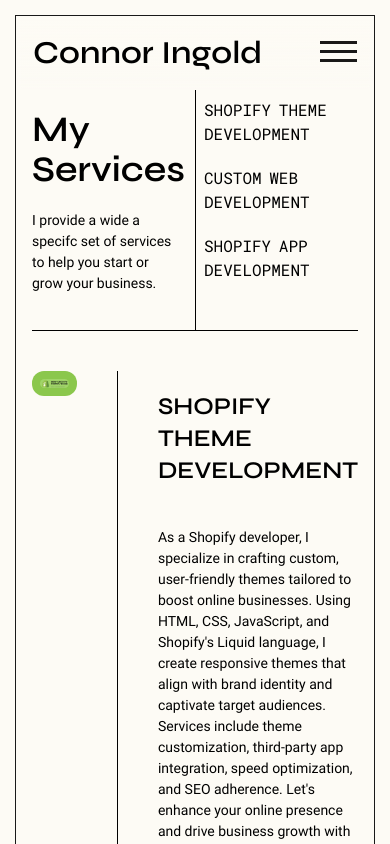
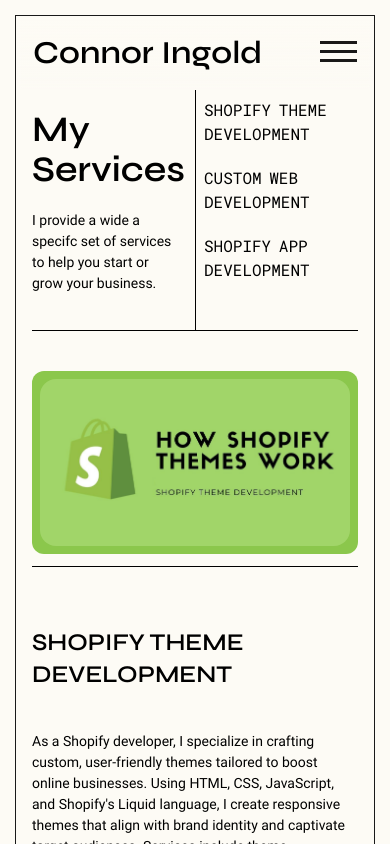
Before and after one commit to ConnorIngold/Personal-Website, a Next.js app: page /services in a window 390 px wide. Shown: the top 844 px of the page. Built offline with nearby package versions, Linux system fonts and the light colour scheme.

Commit message:
mobile fixes

```diff
--- a/components/Service.tsx
+++ b/components/Service.tsx
@@ -10,15 +10,13 @@
 }
 
 
-
 const Service = (props: ServiceData): JSX.Element => {
 	return (
 		// if align is left, then add the class 'flex-row-reverse' to the section
 		<section className={`flex my-5 py-5 gap-10 border-b flex-wrap lg:flex-nowrap ${props.align === 'right' && 'flex-row-reverse'}`}>
+			<div className="flex-1 lg:pr-10 lg:border-b-0 lg:border-r">{props.children}</div>
 
-			<div className="flex-1 pr-10 border-r">{props.children}</div>
-
-			<div className="flex flex-col justify-center flex-1 gap-5 text-left">
+			<div className="flex flex-col justify-center gap-5 text-left lg:flex-1">
 				<h5>{props.title}</h5>
 				<h3 className="font-normal">{props.name}</h3>
 				<h5>{props.startDate}</h5>
--- a/components/ServiceCard.tsx
+++ b/components/ServiceCard.tsx
@@ -18,8 +18,8 @@
 	return (
 		// if align is left, then add the class 'flex-row-reverse' to the section
 		<section className={`flex my-5 py-5 gap-10 border-b flex-wrap lg:flex-nowrap ${props.align === 'right' && 'flex-row-reverse'}`}>
-			<div className="flex-1 pr-10 border-r">{props.children}</div>
-			<div className="flex flex-col justify-center flex-1 gap-5 text-left">
+			<div className="flex-1 border-b lg:pr-10 lg:border-b-0 lg:border-r">{props.children}</div>
+			<div className="flex flex-col justify-center gap-5 text-left lg:flex-1">
 				<h5>{props.aboveHeadingText}</h5>
 				<h3 className="text-2xl font-normal lg:text-4xl">{props.title}</h3>
 				<h5>{props.date}</h5>
```
